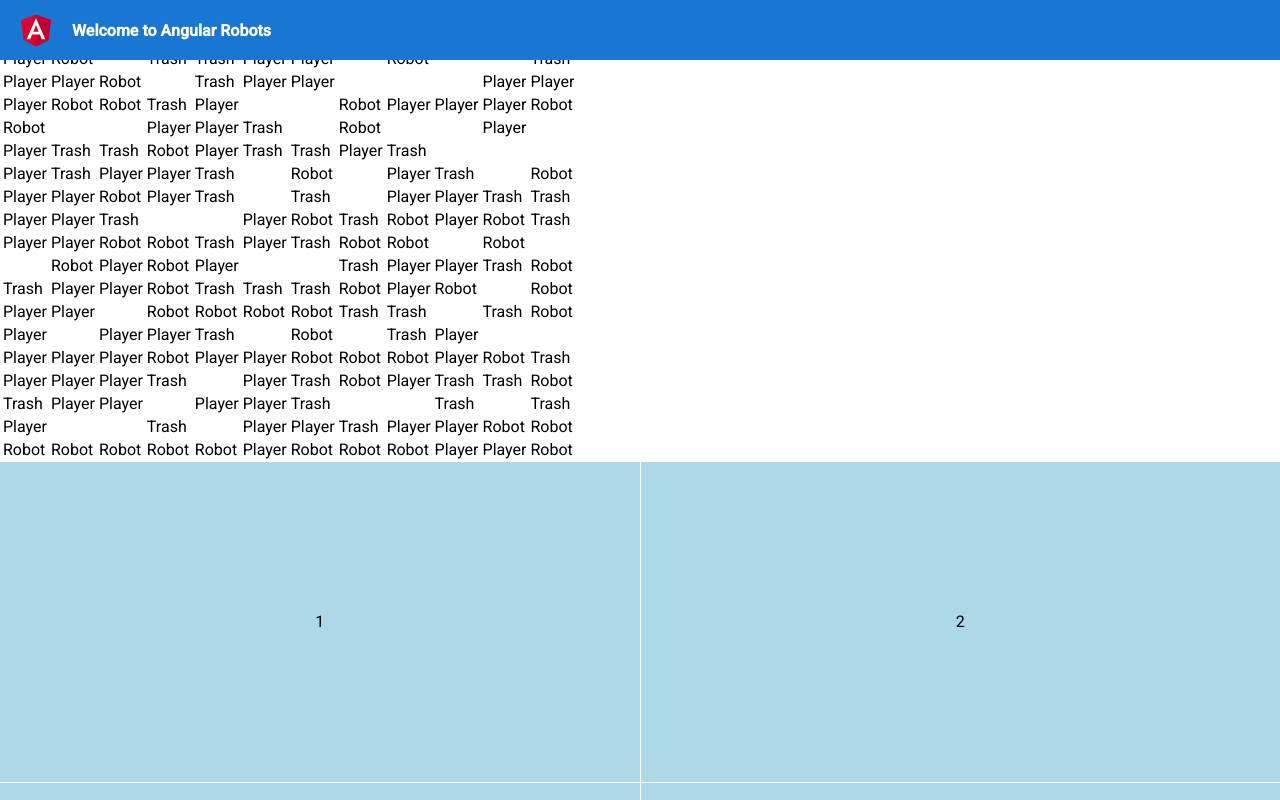
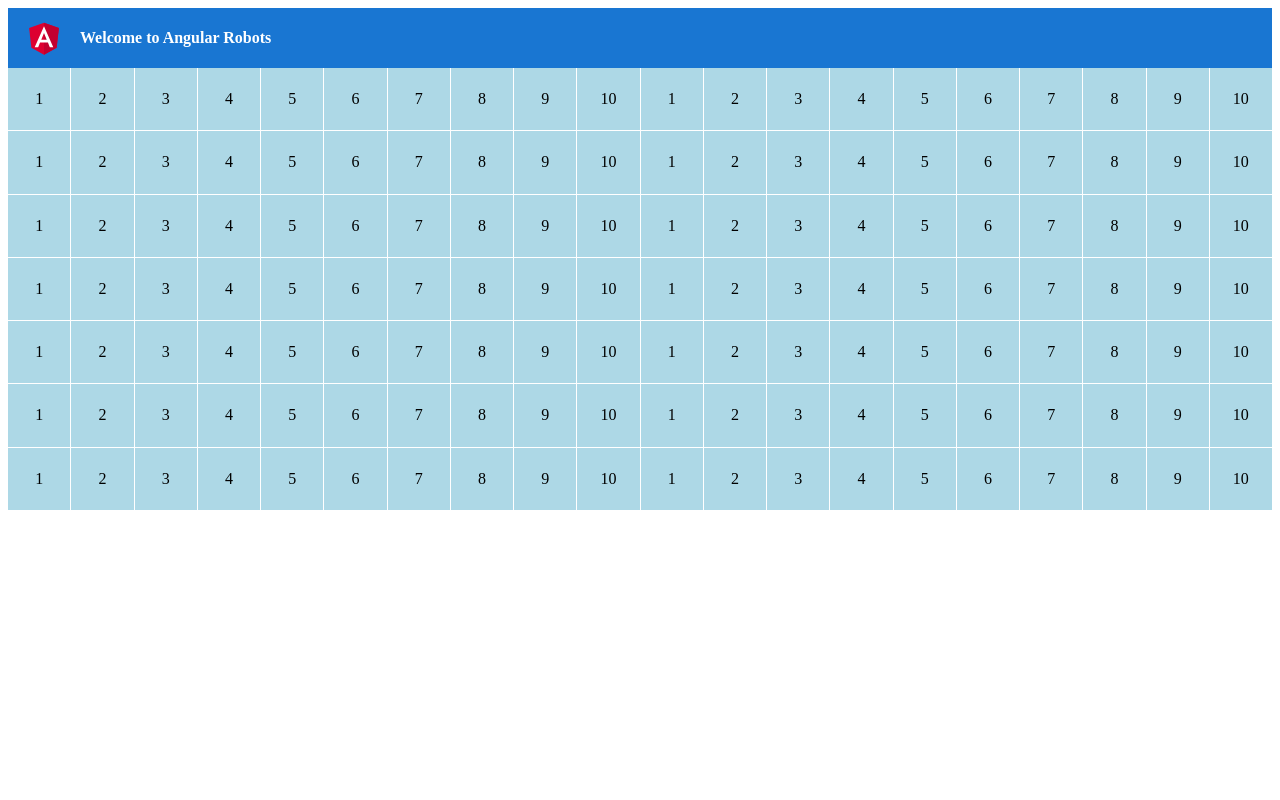
Before and after one commit to mdahm/angular-robots, an Angular app: page / in a window 1280 px wide. Shown: the top 800 px of the page. Built offline with nearby package versions, Linux system fonts and the light colour scheme.

Commit message:
fix grid

```diff
--- a/src/app/app.component.css
+++ b/src/app/app.component.css
@@ -1,6 +1,5 @@
 
 .toolbar {
-  position: absolute;
   top: 0;
   left: 0;
   right: 0;
--- a/src/app/app.component.html
+++ b/src/app/app.component.html
@@ -1,4 +1,3 @@
-<!-- Toolbar -->
 <div class="toolbar" role="banner">
   <img
     width="40"
@@ -8,8 +7,6 @@
   <span>Welcome to Angular Robots</span>
 </div>
 
-<div role="main">
-  <div>
-    <app-grid></app-grid>
-  </div>
+<div class="content">
+  <app-grid></app-grid>
 </div>
--- a/src/app/grid/grid.component.html
+++ b/src/app/grid/grid.component.html
@@ -1,16 +1,152 @@
-<table>
-  <tr *ngFor="let bla of grid.rows(); let row=index">
-    <td *ngFor="let blubb of grid.columns(row); let column=index">
-      <div>
-        {{grid.cell(row, column).name()}}
-      </div>
-    </td>
-  </tr>
-</table>
+<!--<table>-->
+<!--  <tr *ngFor="let bla of grid.rows(); let row=index">-->
+<!--    <td *ngFor="let blubb of grid.columns(row); let column=index">-->
+<!--      <div>-->
+<!--        {{grid.cell(row, column).name()}}-->
+<!--      </div>-->
+<!--    </td>-->
+<!--  </tr>-->
+<!--</table>-->
 
-<mat-grid-list cols="2" rowHeight="2:1">
+<mat-grid-list cols="20" rowHeight="1:1">
   <mat-grid-tile>1</mat-grid-tile>
   <mat-grid-tile>2</mat-grid-tile>
   <mat-grid-tile>3</mat-grid-tile>
   <mat-grid-tile>4</mat-grid-tile>
+  <mat-grid-tile>5</mat-grid-tile>
+  <mat-grid-tile>6</mat-grid-tile>
+  <mat-grid-tile>7</mat-grid-tile>
+  <mat-grid-tile>8</mat-grid-tile>
+  <mat-grid-tile>9</mat-grid-tile>
+  <mat-grid-tile>10</mat-grid-tile>
+  <mat-grid-tile>1</mat-grid-tile>
+  <mat-grid-tile>2</mat-grid-tile>
+  <mat-grid-tile>3</mat-grid-tile>
+  <mat-grid-tile>4</mat-grid-tile>
+  <mat-grid-tile>5</mat-grid-tile>
+  <mat-grid-tile>6</mat-grid-tile>
+  <mat-grid-tile>7</mat-grid-tile>
+  <mat-grid-tile>8</mat-grid-tile>
+  <mat-grid-tile>9</mat-grid-tile>
+  <mat-grid-tile>10</mat-grid-tile>
+  <mat-grid-tile>1</mat-grid-tile>
+  <mat-grid-tile>2</mat-grid-tile>
+  <mat-grid-tile>3</mat-grid-tile>
+  <mat-grid-tile>4</mat-grid-tile>
+  <mat-grid-tile>5</mat-grid-tile>
+  <mat-grid-tile>6</mat-grid-tile>
+  <mat-grid-tile>7</mat-grid-tile>
+  <mat-grid-tile>8</mat-grid-tile>
+  <mat-grid-tile>9</mat-grid-tile>
+  <mat-grid-tile>10</mat-grid-tile>
+  <mat-grid-tile>1</mat-grid-tile>
+  <mat-grid-tile>2</mat-grid-tile>
+  <mat-grid-tile>3</mat-grid-tile>
+  <mat-grid-tile>4</mat-grid-tile>
+  <mat-grid-tile>5</mat-grid-tile>
+  <mat-grid-tile>6</mat-grid-tile>
+  <mat-grid-tile>7</mat-grid-tile>
+  <mat-grid-tile>8</mat-grid-tile>
+  <mat-grid-tile>9</mat-grid-tile>
+  <mat-grid-tile>10</mat-grid-tile>
+  <mat-grid-tile>1</mat-grid-tile>
+  <mat-grid-tile>2</mat-grid-tile>
+  <mat-grid-tile>3</mat-grid-tile>
+  <mat-grid-tile>4</mat-grid-tile>
+  <mat-grid-tile>5</mat-grid-tile>
+  <mat-grid-tile>6</mat-grid-tile>
+  <mat-grid-tile>7</mat-grid-tile>
+  <mat-grid-tile>8</mat-grid-tile>
+  <mat-grid-tile>9</mat-grid-tile>
+  <mat-grid-tile>10</mat-grid-tile>
+  <mat-grid-tile>1</mat-grid-tile>
+  <mat-grid-tile>2</mat-grid-tile>
+  <mat-grid-tile>3</mat-grid-tile>
+  <mat-grid-tile>4</mat-grid-tile>
+  <mat-grid-tile>5</mat-grid-tile>
+  <mat-grid-tile>6</mat-grid-tile>
+  <mat-grid-tile>7</mat-grid-tile>
+  <mat-grid-tile>8</mat-grid-tile>
+  <mat-grid-tile>9</mat-grid-tile>
+  <mat-grid-tile>10</mat-grid-tile>
+  <mat-grid-tile>1</mat-grid-tile>
+  <mat-grid-tile>2</mat-grid-tile>
+  <mat-grid-tile>3</mat-grid-tile>
+  <mat-grid-tile>4</mat-grid-tile>
+  <mat-grid-tile>5</mat-grid-tile>
+  <mat-grid-tile>6</mat-grid-tile>
+  <mat-grid-tile>7</mat-grid-tile>
+  <mat-grid-tile>8</mat-grid-tile>
+  <mat-grid-tile>9</mat-grid-tile>
+  <mat-grid-tile>10</mat-grid-tile>
+  <mat-grid-tile>1</mat-grid-tile>
+  <mat-grid-tile>2</mat-grid-tile>
+  <mat-grid-tile>3</mat-grid-tile>
+  <mat-grid-tile>4</mat-grid-tile>
+  <mat-grid-tile>5</mat-grid-tile>
+  <mat-grid-tile>6</mat-grid-tile>
+  <mat-grid-tile>7</mat-grid-tile>
+  <mat-grid-tile>8</mat-grid-tile>
+  <mat-grid-tile>9</mat-grid-tile>
+  <mat-grid-tile>10</mat-grid-tile>
+  <mat-grid-tile>1</mat-grid-tile>
+  <mat-grid-tile>2</mat-grid-tile>
+  <mat-grid-tile>3</mat-grid-tile>
+  <mat-grid-tile>4</mat-grid-tile>
+  <mat-grid-tile>5</mat-grid-tile>
+  <mat-grid-tile>6</mat-grid-tile>
+  <mat-grid-tile>7</mat-grid-tile>
+  <mat-grid-tile>8</mat-grid-tile>
+  <mat-grid-tile>9</mat-grid-tile>
+  <mat-grid-tile>10</mat-grid-tile>
+  <mat-grid-tile>1</mat-grid-tile>
+  <mat-grid-tile>2</mat-grid-tile>
+  <mat-grid-tile>3</mat-grid-tile>
+  <mat-grid-tile>4</mat-grid-tile>
+  <mat-grid-tile>5</mat-grid-tile>
+  <mat-grid-tile>6</mat-grid-tile>
+  <mat-grid-tile>7</mat-grid-tile>
+  <mat-grid-tile>8</mat-grid-tile>
+  <mat-grid-tile>9</mat-grid-tile>
+  <mat-grid-tile>10</mat-grid-tile>
+  <mat-grid-tile>1</mat-grid-tile>
+  <mat-grid-tile>2</mat-grid-tile>
+  <mat-grid-tile>3</mat-grid-tile>
+  <mat-grid-tile>4</mat-grid-tile>
+  <mat-grid-tile>5</mat-grid-tile>
+  <mat-grid-tile>6</mat-grid-tile>
+  <mat-grid-tile>7</mat-grid-tile>
+  <mat-grid-tile>8</mat-grid-tile>
+  <mat-grid-tile>9</mat-grid-tile>
+  <mat-grid-tile>10</mat-grid-tile>
+  <mat-grid-tile>1</mat-grid-tile>
+  <mat-grid-tile>2</mat-grid-tile>
+  <mat-grid-tile>3</mat-grid-tile>
+  <mat-grid-tile>4</mat-grid-tile>
+  <mat-grid-tile>5</mat-grid-tile>
+  <mat-grid-tile>6</mat-grid-tile>
+  <mat-grid-tile>7</mat-grid-tile>
+  <mat-grid-tile>8</mat-grid-tile>
+  <mat-grid-tile>9</mat-grid-tile>
+  <mat-grid-tile>10</mat-grid-tile>
+  <mat-grid-tile>1</mat-grid-tile>
+  <mat-grid-tile>2</mat-grid-tile>
+  <mat-grid-tile>3</mat-grid-tile>
+  <mat-grid-tile>4</mat-grid-tile>
+  <mat-grid-tile>5</mat-grid-tile>
+  <mat-grid-tile>6</mat-grid-tile>
+  <mat-grid-tile>7</mat-grid-tile>
+  <mat-grid-tile>8</mat-grid-tile>
+  <mat-grid-tile>9</mat-grid-tile>
+  <mat-grid-tile>10</mat-grid-tile>
+  <mat-grid-tile>1</mat-grid-tile>
+  <mat-grid-tile>2</mat-grid-tile>
+  <mat-grid-tile>3</mat-grid-tile>
+  <mat-grid-tile>4</mat-grid-tile>
+  <mat-grid-tile>5</mat-grid-tile>
+  <mat-grid-tile>6</mat-grid-tile>
+  <mat-grid-tile>7</mat-grid-tile>
+  <mat-grid-tile>8</mat-grid-tile>
+  <mat-grid-tile>9</mat-grid-tile>
+  <mat-grid-tile>10</mat-grid-tile>
 </mat-grid-list>
--- a/src/styles.css
+++ b/src/styles.css
@@ -1,4 +1,4 @@
-@import '~@angular/material/prebuilt-themes/indigo-pink.css';
+/*@import '~@angular/material/prebuilt-themes/indigo-pink.css';*/
 
-html, body { height: 100%; }
-body { margin: 0; font-family: Roboto, "Helvetica Neue", sans-serif; }
+/*html, body { height: 100%; }*/
+/*body { margin: 0; font-family: Roboto, "Helvetica Neue", sans-serif; }*/
```
